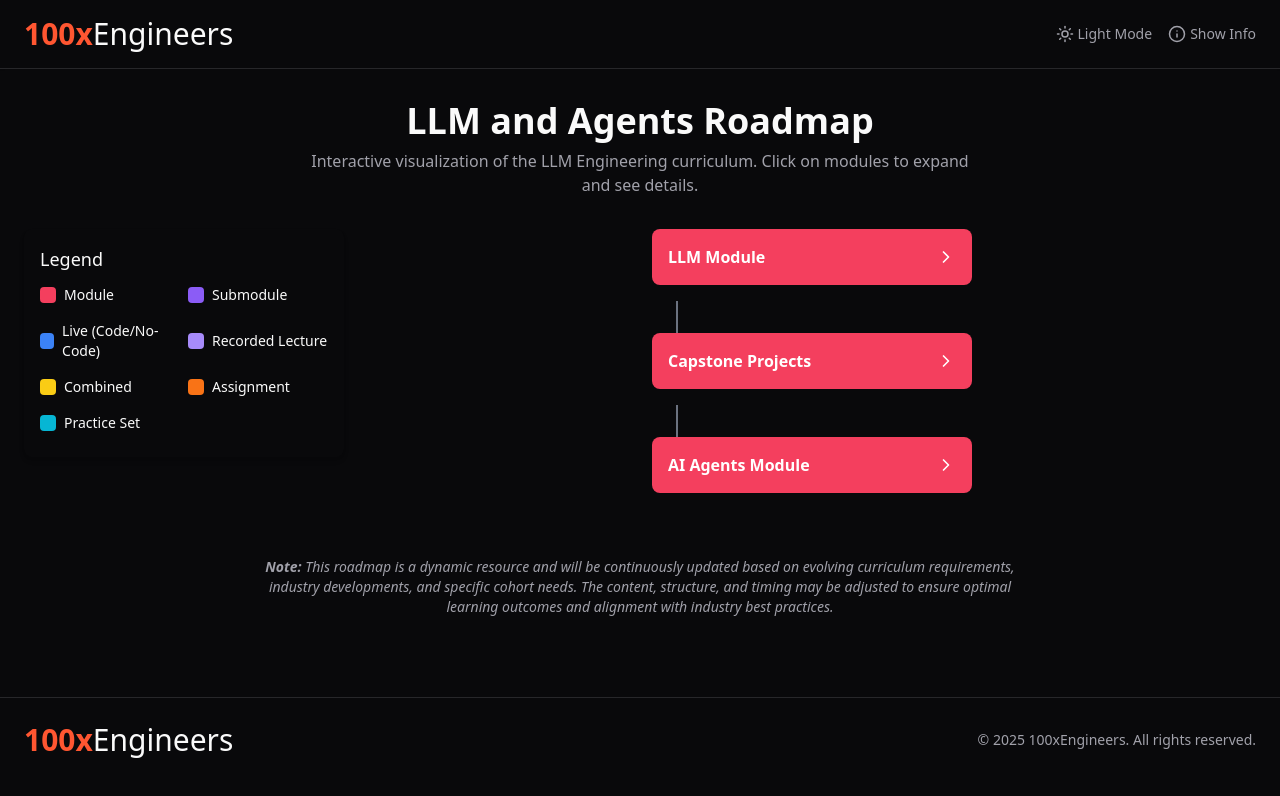
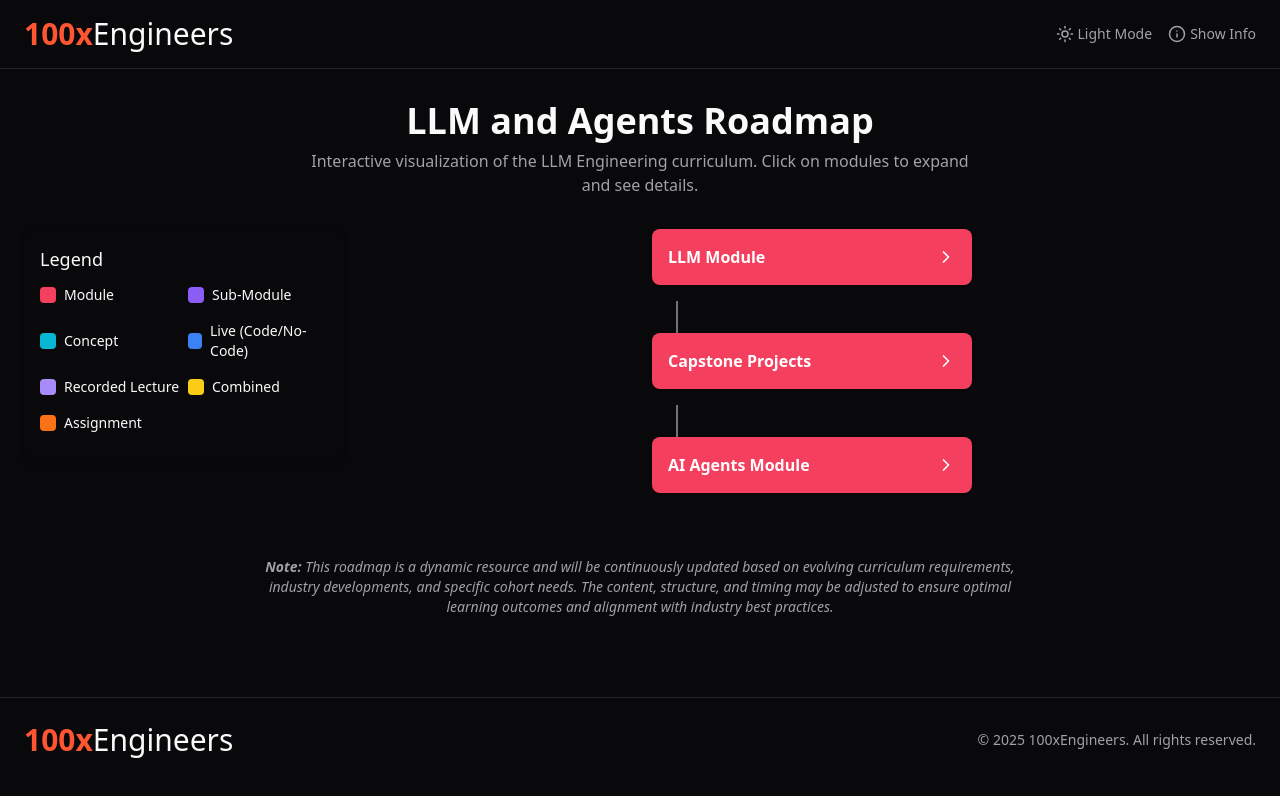
Before and after one commit to Ameen-Malik/llm-roadmap-visualizer, a React (Vite) app: page / in a window 1280 px wide. Shown: the top 796 px of the page. Built offline with nearby package versions, Linux system fonts and the light colour scheme.

Commit message:
Update Legend.tsx (Adding another level to Hierarchy)

```diff
--- a/src/components/Legend.tsx
+++ b/src/components/Legend.tsx
@@ -1,3 +1,4 @@
+// src/components/Legend.tsx
 
 import React from 'react';
 import { cn } from '@/lib/utils';
@@ -28,12 +29,12 @@ const Legend: React.FC = () => {
       <h3 className="text-lg font-medium mb-3">Legend</h3>
       <div className="grid grid-cols-1 md:grid-cols-2 gap-2">
         <LegendItem color="bg-roadmap-module" label="Module" />
-        <LegendItem color="bg-roadmap-submodule" label="Submodule" />
+        <LegendItem color="bg-roadmap-submodule" label="Sub-Module" />
+        <LegendItem color="bg-roadmap-practice" label="Concept" />
         <LegendItem color="bg-roadmap-live" label="Live (Code/No-Code)" />
         <LegendItem color="bg-roadmap-recorded" label="Recorded Lecture" />
         <LegendItem color="bg-roadmap-combined" label="Combined" />
         <LegendItem color="bg-roadmap-assignment" label="Assignment" />
-        <LegendItem color="bg-roadmap-practice" label="Practice Set" />
       </div>
     </div>
   );
```
